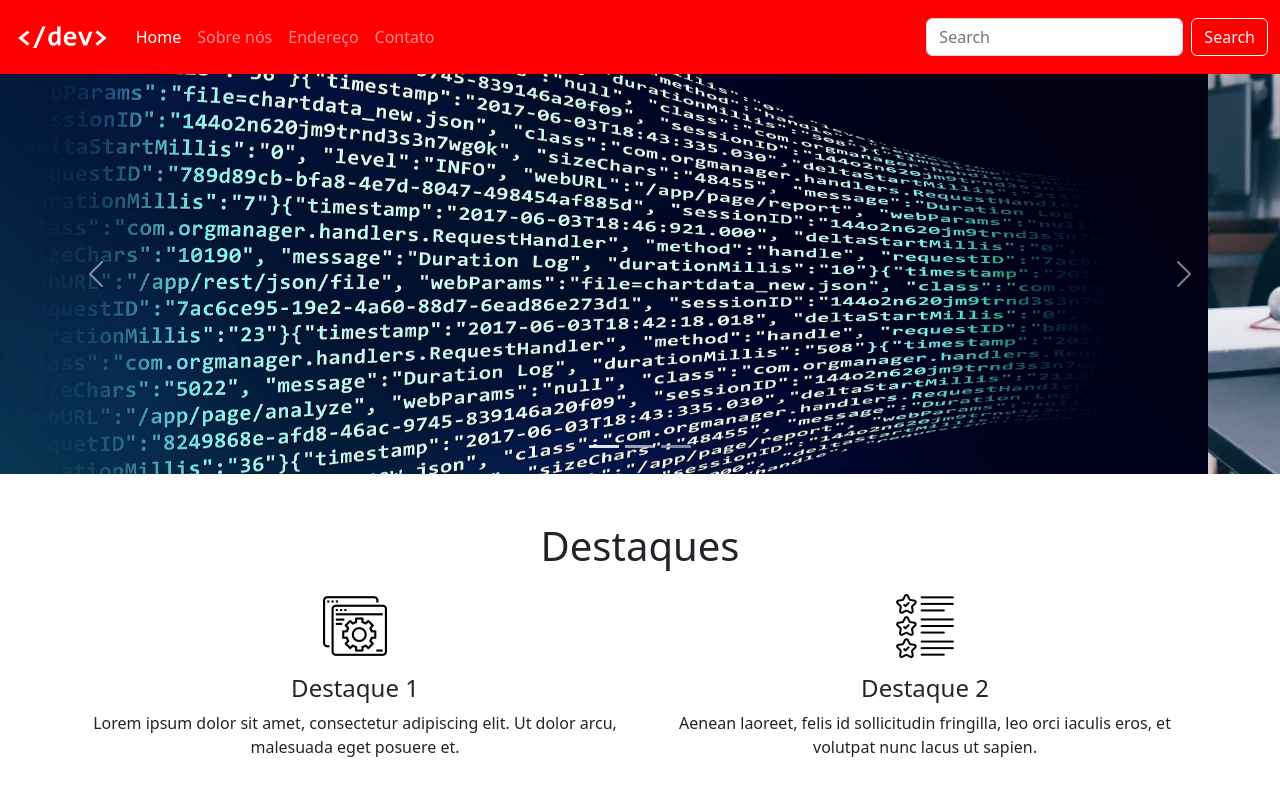
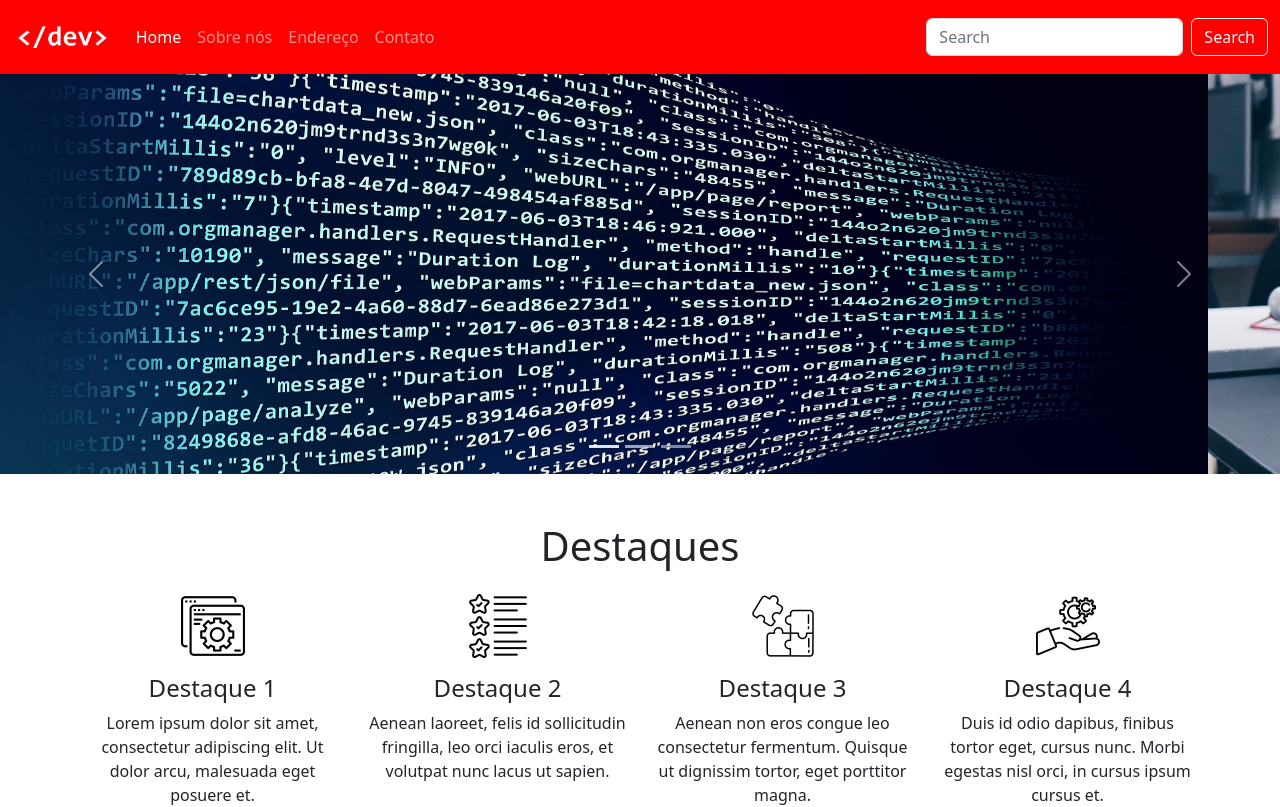
Before and after one commit to mosilva/FrameworkFrontEndIAngular, an Angular app in the folder site/: page / in a window 1280 px wide. Shown: the top 807 px of the page. Built offline with nearby package versions, Linux system fonts and the light colour scheme.

Commit message:
Implementation ngFor

```diff
--- a/site/src/app/app.component.ts
+++ b/site/src/app/app.component.ts
@@ -11,30 +11,32 @@ export class AppComponent {
   public data: AppData = {
     features: {
       sectionTitle: 'Destaques',
-      feature1: {
+      features: [
+        {
           image: 'feature1.png',
           title: 'Destaque 1',
           text: 'Lorem ipsum dolor sit amet, consectetur adipiscing elit. Ut dolor arcu, malesuada eget posuere et.',
           isActive: true,
         },
-      feature2: {
+        {
           image: 'feature2.png',
           title: 'Destaque 2',
           text: 'Aenean laoreet, felis id sollicitudin fringilla, leo orci iaculis eros, et volutpat nunc lacus ut sapien.',
           isActive: true,
         },
-      feature3: {
+        {
           image: 'feature3.png',
           title: 'Destaque 3',
           text: 'Aenean non eros congue leo consectetur fermentum. Quisque ut dignissim tortor, eget porttitor magna.',
           isActive: false,
         },
-      feature4: {
+        {
           image: 'feature4.png',
           title: 'Destaque 4',
           text: 'Duis id odio dapibus, finibus tortor eget, cursus nunc. Morbi egestas nisl orci, in cursus ipsum cursus et.',
           isActive: false,
         },
+      ],
     },
     about: {
       sectionTitle: 'Sobre a empresa',
--- a/site/src/app/components/destaque/destaque.component.html
+++ b/site/src/app/components/destaque/destaque.component.html
@@ -5,20 +5,17 @@
     <div class="row">
       <div
         class="col features text-center"
-        *ngIf="featuresDataReceive.feature1.isActive"
+        *ngFor="let feature of featuresDataReceive.features"
       >
-        <img
-          src="./assets/images/{{ featuresDataReceive.feature1.image }}"
-          alt=""
-        />
+        <img src="./assets/images/{{ feature.image }}" alt="" />
         <div class="text-center">
-          <h4>{{ featuresDataReceive.feature1.title }}</h4>
+          <h4>{{ feature.title }}</h4>
           <p>
-            {{ featuresDataReceive.feature1.text }}
+            {{ feature.text }}
           </p>
         </div>
       </div>
-      <div
+      <!-- <div
         class="col features text-center"
         *ngIf="featuresDataReceive.feature2.isActive"
       >
@@ -62,7 +59,7 @@
             {{ featuresDataReceive.feature4.text }}
           </p>
         </div>
-      </div>
+      </div> -->
     </div>
   </div>
 </section>
```
Also changed, not shown: site/src/app/models/features-section-data.model.ts (+5 -4 lines). Lines whose indentation alone changed are shown as unchanged.
